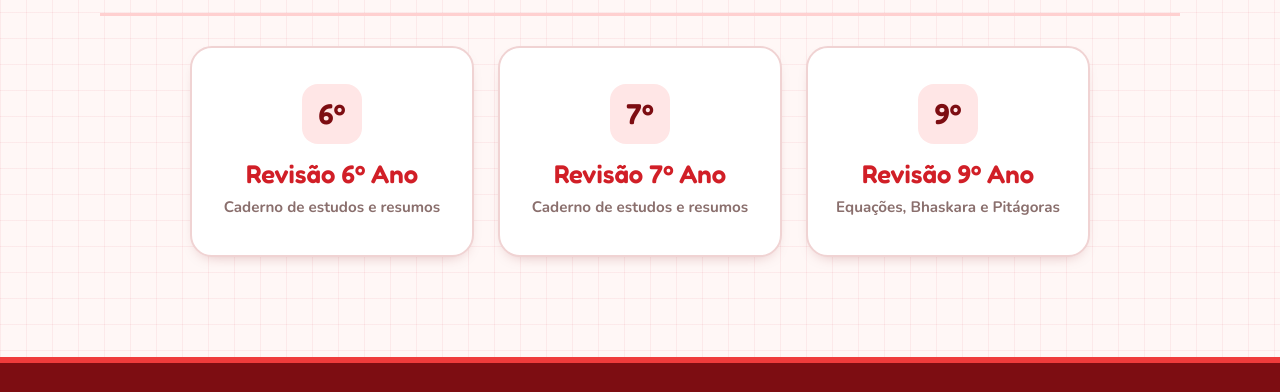
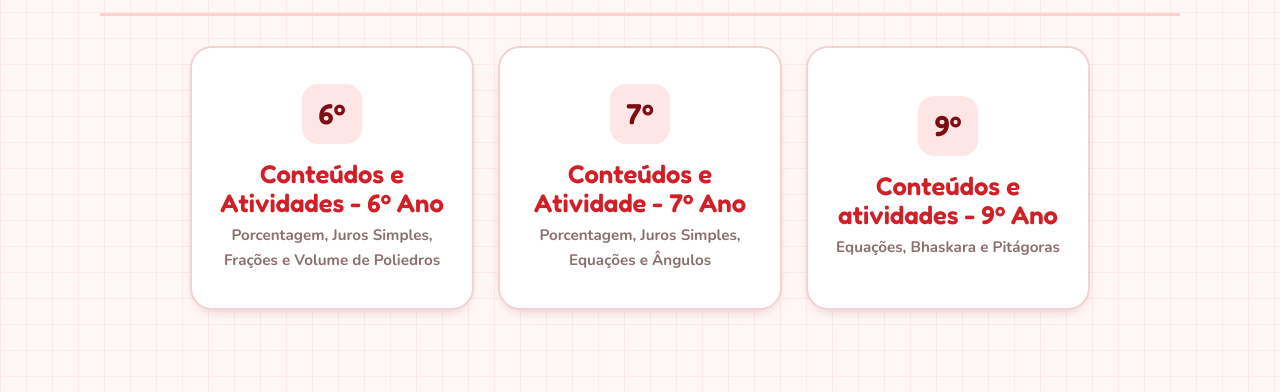
Before and after one commit to Dellzzz/Projetos, a plain HTML site: page index.html in a window 1280 px wide. Shown: the part 560-952 px from the top of the page. Drawn offline with nearby package versions, Linux system fonts and the light colour scheme.

Commit message:
Update index.html

```diff
--- a/index.html
+++ b/index.html
@@ -180,21 +180,21 @@
     </div>
 
     <div class="grid-cards">
-      <a href="turma-6.html" class="card-link">
+      <a href="6ano.html" class="card-link">
         <div class="icone">6º</div>
-        <h3>Revisão 6º Ano</h3>
-        <p>Caderno de estudos e resumos</p>
+        <h3>Conteúdos e Atividades - 6º Ano</h3>
+        <p>Porcentagem, Juros Simples, Frações e Volume de Poliedros</p>
       </a>
 
-      <a href="turma-7.html" class="card-link">
+      <a href="7ano.html" class="card-link">
         <div class="icone">7º</div>
-        <h3>Revisão 7º Ano</h3>
-        <p>Caderno de estudos e resumos</p>
+        <h3>Conteúdos e Atividade - 7º Ano</h3>
+        <p>Porcentagem, Juros Simples, Equações e Ângulos</p>
       </a>
 
-      <a href="turma-9.html" class="card-link">
+      <a href="9ano.html" class="card-link">
         <div class="icone">9º</div>
-        <h3>Revisão 9º Ano</h3>
+        <h3>Conteúdos e atividades - 9º Ano</h3>
         <p>Equações, Bhaskara e Pitágoras</p>
       </a>
     </div>
```
